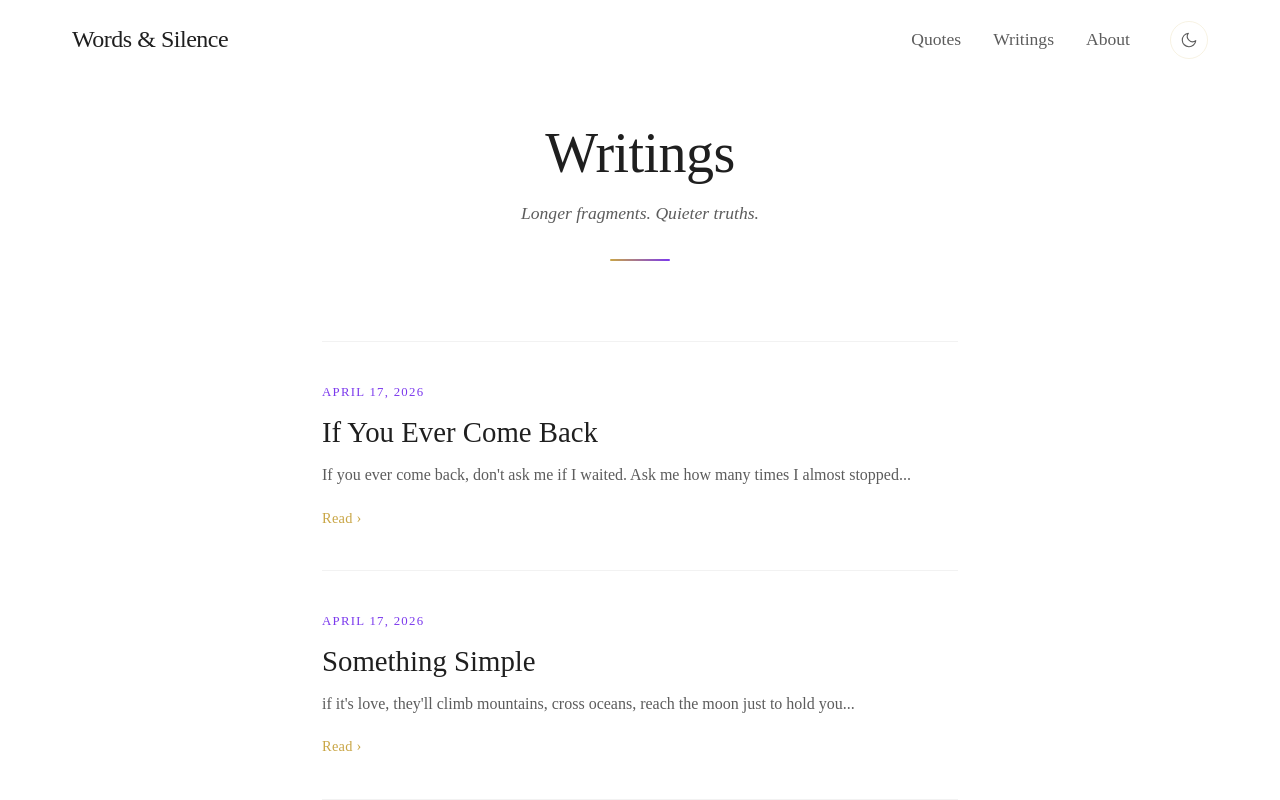
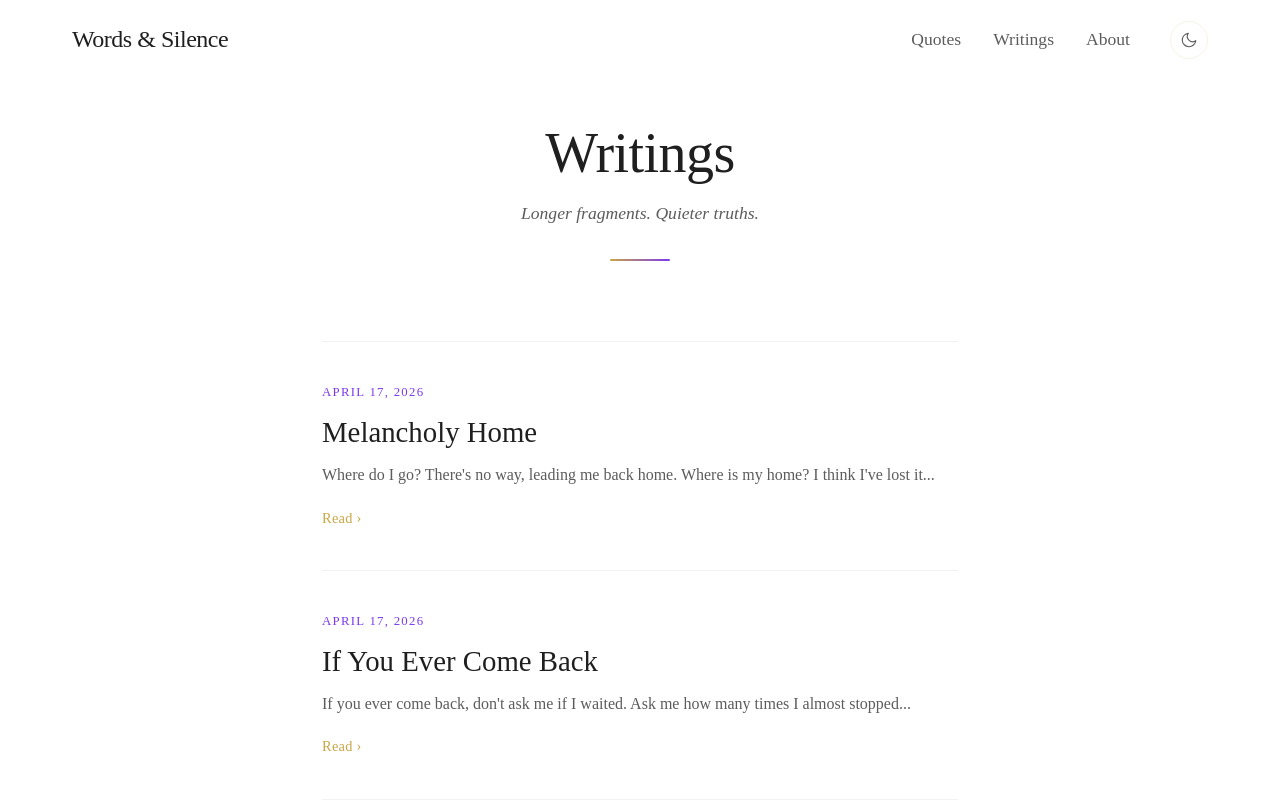
Before and after one commit to AyushSingh360/Words-Sanctuary, a Next.js app: page /writings in a window 1280 px wide. Shown: the top 800 px of the page. Built offline with nearby package versions, Linux system fonts and the light colour scheme; a web font is replaced by a local one.

Commit message:
feat: add Writing interface and initial collection of literary pieces to data store

```diff
--- a/src/app/writings/data.ts
+++ b/src/app/writings/data.ts
@@ -8,6 +8,21 @@ export interface Writing {
 }
 
 export const writings: Writing[] = [
+  {
+    slug: 'melancholy-home',
+    title: 'Melancholy Home',
+    date: 'April 17, 2026',
+    excerpt:
+      "Where do I go? There's no way, leading me back home. Where is my home? I think I've lost it...",
+    paragraphs: [
+      "Where do I go? There's no way, leading me back home.",
+      "Where is my home? I think I've lost it, long time ago.",
+      "All the people I knew, are just ghosts in the past now.",
+      "I've left behind, so many places, where I never belonged.",
+      "And in the end, with my melancholy, I'm all alone.",
+    ],
+    signature: '~ash',
+  },
   {
     slug: 'if-you-ever-come-back',
     title: 'If You Ever Come Back',
```
